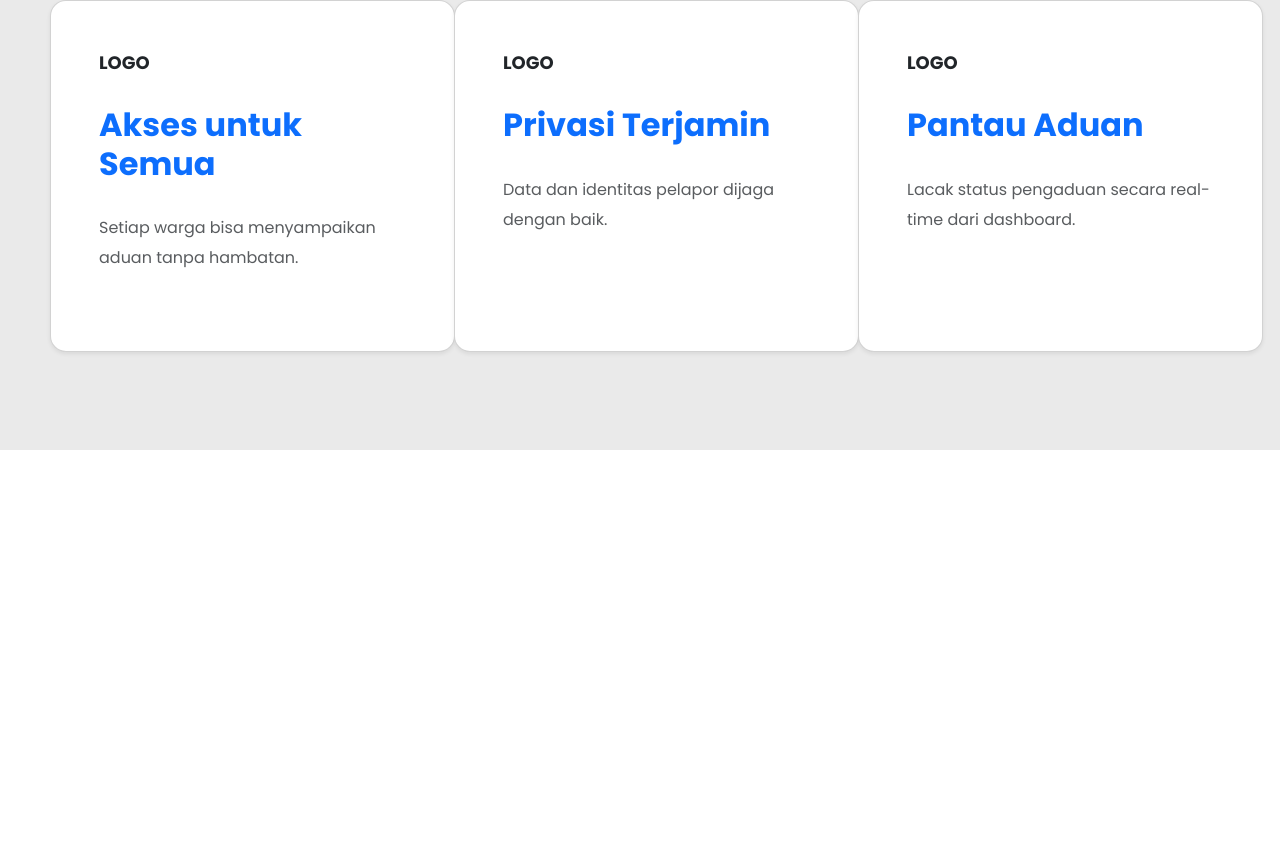
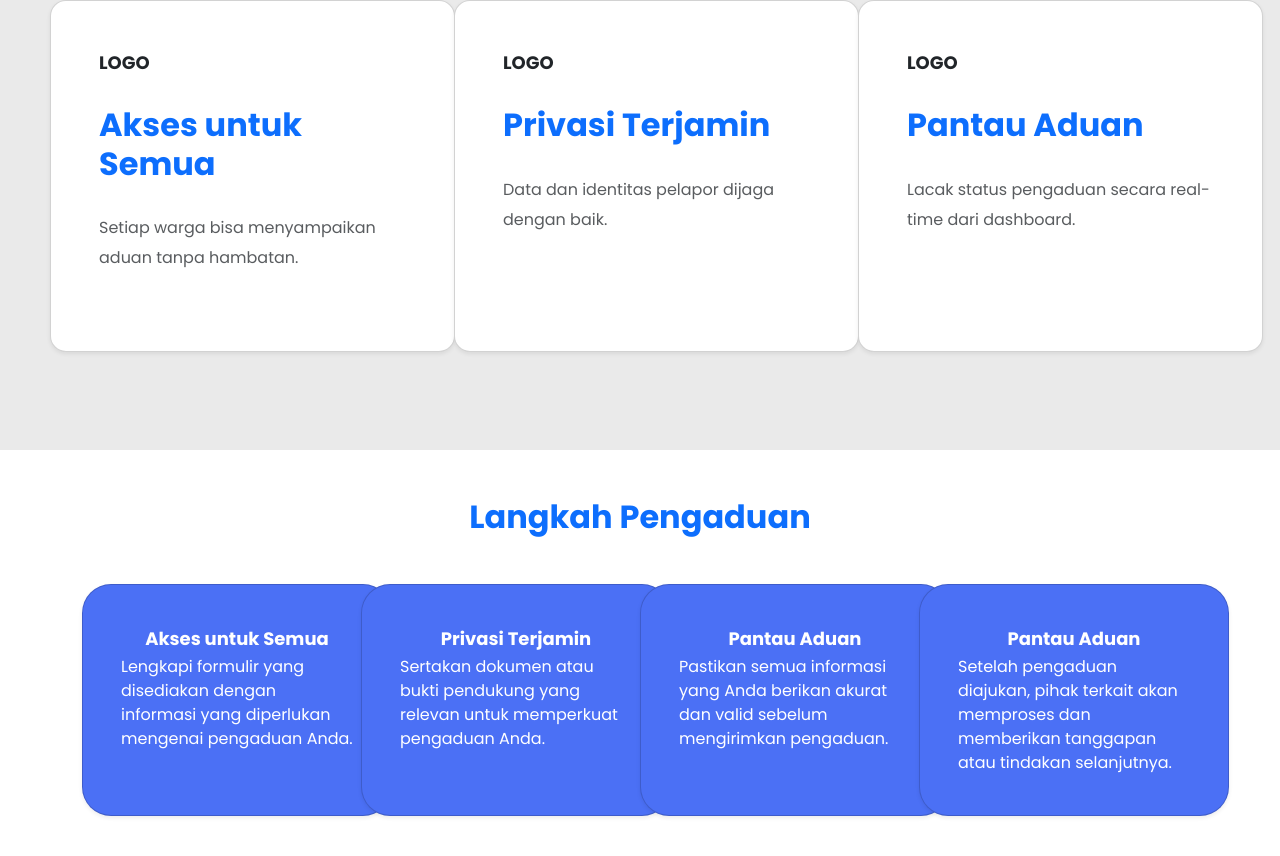
Before and after one commit to AnandaGalangSaputra/pengaduan-masyarakat-kelompok11, a Vue app: page / in a window 1280 px wide. Shown: the part 1150-2006 px from the top of the page. Before the commit the page ends 1600 px from the top, so only its background shows below. Built offline with nearby package versions, Linux system fonts and the light colour scheme.

Commit message:
LangkahPengaduan

```diff
--- /dev/null
+++ b/src/components/BlueCard.vue
@@ -0,0 +1,52 @@
+<template>
+    <div class="con-card card shadow-sm h-100">
+        <div class="card-body text-start">
+
+            <h5 class="card-title text-white text-center fw-bold">{{ judul }}</h5>
+            <p class="card-text text-start text-white">{{ deskripsi }}</p>
+
+        </div>
+    </div>
+</template>
+
+<script>
+export default {
+    name: "CardLayanan",
+    props: {
+        judul: String,
+        deskripsi: String,
+    },
+};
+</script>
+
+<style scoped>
+.card-title {
+    font-weight: 900px;
+    font-size: 18px;
+    letter-spacing: 4%;
+    margin-top: 5px;
+    margin-bottom: 5px;
+}
+
+.card-logo {
+    font-size: 18px;
+}
+
+.card-body {
+    padding: 38px 38px;
+}
+
+.con-card {
+    width: 310px;
+    height: 232px !important;
+    border-radius: 29px;
+    background-color: #4B70F5;
+}
+
+.card-text {
+    font-size: 16px;
+    line-height: 150%;
+    letter-spacing: 0% !important;
+    margin-bottom: 30px !important;
+}
+</style>
--- a/src/views/Home.vue
+++ b/src/views/Home.vue
@@ -2,12 +2,14 @@
 import BlackButtonOutline from "@/components/BlackButtonOutline.vue";
 import BlueButton from "../components/BlueButton.vue";
 import Tentang from "../views/Tentang.vue";
+import Langkah  from "../views/Langkah.vue";
 
 export default {
   components: {
     BlueButton,
     BlackButtonOutline,
-    Tentang
+    Tentang,
+    Langkah
 
   },
 };
@@ -128,5 +130,7 @@ export default {
   </section>
   <Tentang />
 
+  <Langkah />
+
 
 </template>
--- /dev/null
+++ b/src/views/Langkah.vue
@@ -0,0 +1,63 @@
+<script>
+import BlueCard from "@/components/BlueCard.vue";
+
+export default {
+  components: {
+    BlueCard,
+  },
+  name: "LangkahPengaduan",
+  data() {
+    return {
+      layananList: [
+        {
+          judul: "Akses untuk Semua",
+          deskripsi:
+            "Lengkapi formulir yang disediakan dengan informasi yang diperlukan mengenai pengaduan Anda.",
+        },
+
+        {
+          judul: "Privasi Terjamin",
+          deskripsi:
+            "Sertakan dokumen atau bukti pendukung yang relevan untuk memperkuat pengaduan Anda.",
+        },
+        {
+          judul: "Pantau Aduan",
+          deskripsi:
+            "Pastikan semua informasi yang Anda berikan akurat dan valid sebelum mengirimkan pengaduan.",
+        },
+        {
+          judul: "Pantau Aduan",
+          deskripsi:
+            "Setelah pengaduan diajukan, pihak terkait akan memproses dan memberikan tanggapan atau tindakan selanjutnya.",
+        },
+      ],
+    };
+  },
+};
+</script>
+
+<template>
+  <div class="container my-5">
+    <h2 class="text-center fw-bold mb-5 text-primary">Langkah Pengaduan</h2>
+    <div class="row justify-content-center">
+      <div class="con-card d-flex flex-row justify-content-center">
+        <div
+          class="col-md-3 mb-4"
+          v-for="(layanan, index) in layananList"
+          :key="index"
+        >
+          <BlueCard
+            :judul="layanan.judul"
+            :deskripsi="layanan.deskripsi"
+            class="blu"
+          />
+        </div>
+      </div>
+    </div>
+  </div>
+</template>
+
+<style scoped>
+
+
+</style>
```
